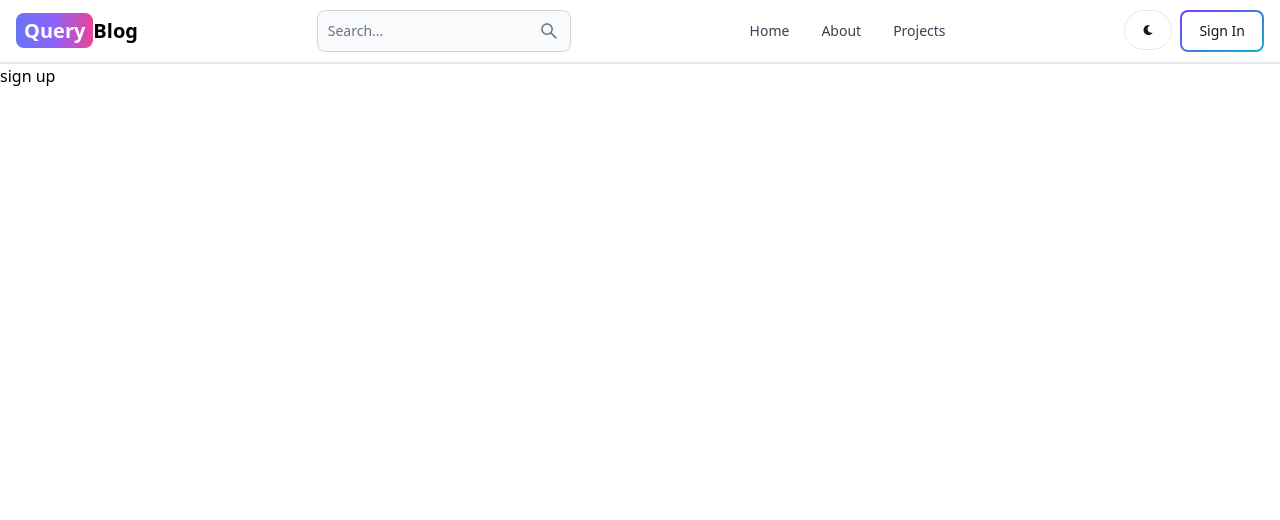
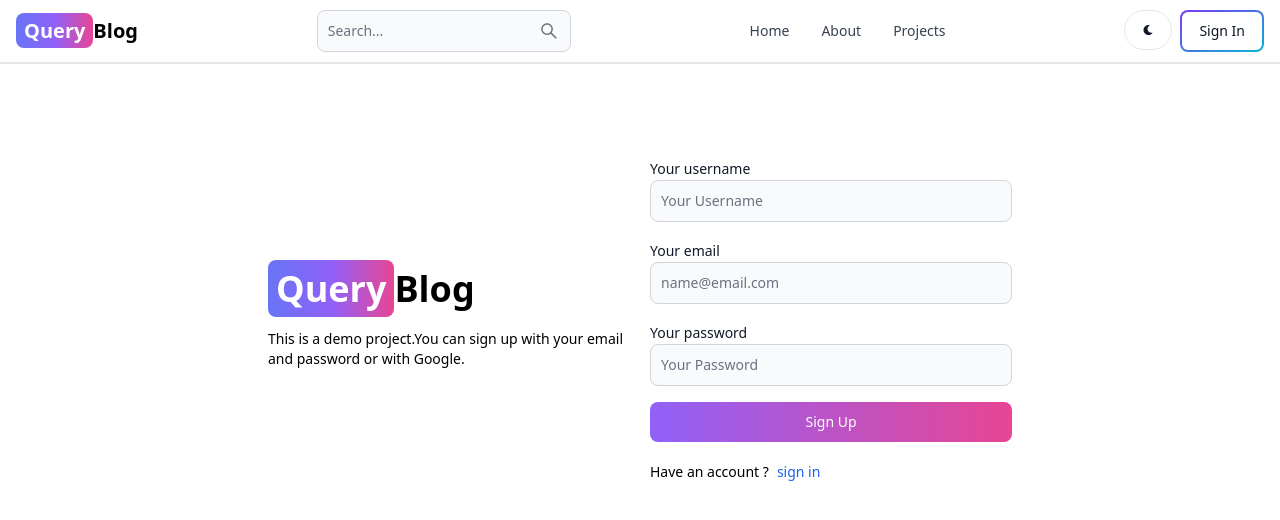
Before and after one commit to Diptamoy-Mitra/query-blog, a React (Vite) app in the folder client/: page /sign-up in a window 1280 px wide. Shown: the top 520 px of the page. Built offline with nearby package versions, Linux system fonts and the light colour scheme.

Commit message:
complete sign up page ui

```diff
--- a/client/src/pages/SignUp.jsx
+++ b/client/src/pages/SignUp.jsx
@@ -1,9 +1,62 @@
+import { Button, Label, TextInput } from 'flowbite-react'
 import React from 'react'
+import { Link } from 'react-router-dom'
 
 export default function SignUp() {
   return (
-    <div>
-      sign up
+    <div className='min-h-screen mt-20 '>
+      <div className="flex p-3 max-w-3xl mx-auto flex-col md:flex-row md:items-center gap-5">
+         {/* left side */}
+         <div className="flex-1">
+         <Link to='/' className='text-4xl  font-bold dark:text-white '>
+                <span className='px-2 py-1 bg-gradient-to-r from-indigo-500 via-purple-500 to-pink-500 rounded-lg text-white'>Query</span>
+                Blog
+            </Link>
+            <p className="text-sm mt-5">
+              This is a demo project.You can sign up with your email and password or with Google.
+            </p>
+         </div>
+         {/* right side */}
+         <div className="flex-1">
+            <form className='flex flex-col gap-4 '>
+              <div className="">
+                <Label className='' value='Your username' />
+                <TextInput
+                  type='text'
+                  placeholder='Your Username'
+                  id='username'
+
+                />
+              </div>
+              <div className="">
+                <Label className='' value='Your email' />
+                <TextInput
+                  type='text'
+                  placeholder='name@email.com'
+                  id='email'
+
+                />
+              </div>
+              <div className="">
+                <Label className='' value='Your password' />
+                <TextInput
+                  type='text'
+                  placeholder='Your Password'
+                  id='password'
+
+                />
+              </div>
+              <Button gradientDuoTone='purpleToPink' type='submit'>
+                Sign Up
+              </Button>
+            </form>
+            <div className="flex gap-2 text-sm mt-5">
+              <span className="">Have an account ?</span>
+              <Link to='/sign-in' className='text-blue-600'>sign in</Link>
+            </div>
+         </div>
+      </div>
+
     </div>
   )
 }
```
